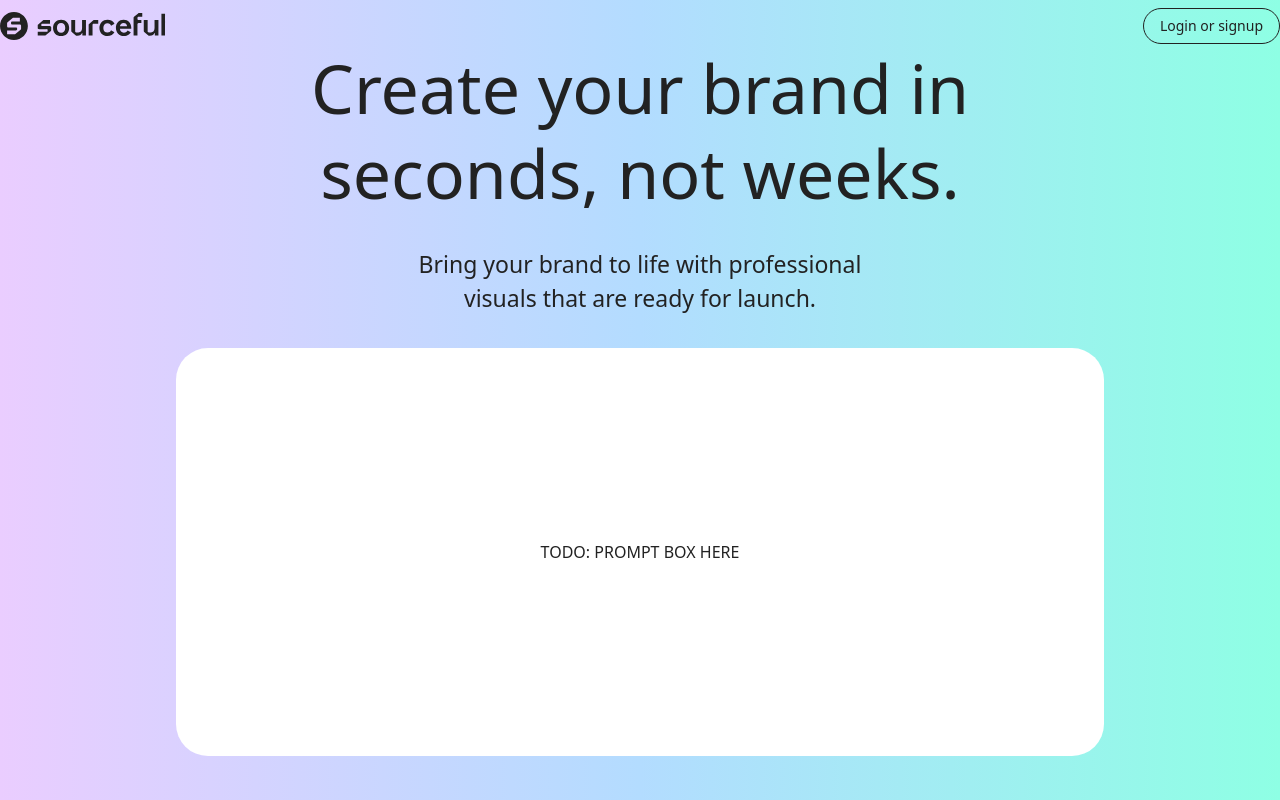
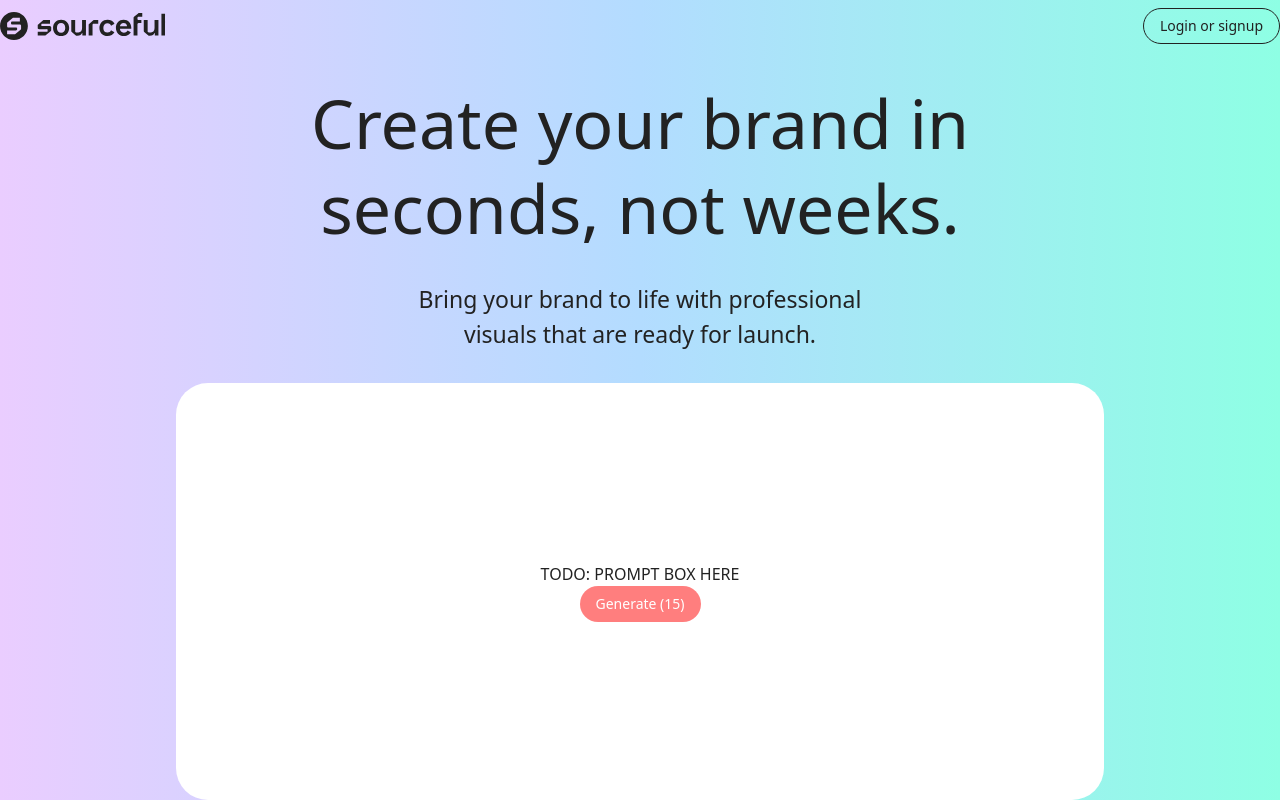
Before and after one commit to lukemoody/prompt-box, a Next.js app: page / in a window 1280 px wide. Built offline with nearby package versions, Linux system fonts and the light colour scheme; no server answers.

Commit message:
Added ability to spend credits and reduce balance.

```diff
--- a/src/app/globals.css
+++ b/src/app/globals.css
@@ -40,3 +40,16 @@
 .bg-gradient-r-violet-blue-green-subtle {
   background-image: linear-gradient(90deg, #eacdff, #b3dcff, #8effe4);
 }
+
+.btn-gradient {
+  @apply text-white font-semibold px-6 py-3 rounded-lg transition-all duration-300 ease-in-out;
+  /* default state */
+  background-image: linear-gradient(to right bottom, #8f00ff 40%, #0038ff);
+  background-size: 200% auto;
+  background-position: left center;
+}
+
+.btn-gradient:hover {
+  background-image: linear-gradient(to left top, #8f00ff 40%, #0038ff);
+  background-position: right center;
+}
--- a/src/app/login/page.tsx
+++ b/src/app/login/page.tsx
@@ -90,7 +90,7 @@
             <h1 className="text-[26px] md:text-3xl font-medium text-foreground">
               Log in or sign up in seconds
             </h1>
-            <p className="tracking-normal text-base text-ui-grey font-medium px-24">
+            <p className="tracking-normal text-base text-ui-grey font-medium p5 md:px-24">
               Welcome to Sourceful, sign in to your account..
             </p>
           </div>
@@ -109,7 +109,7 @@
                     <FormControl>
                       <Input
                         placeholder="Enter your email here..."
-                        className="h-15 rounded-2xl"
+                        className="h-15 rounded-2xl tracking-normal text-[32px]! text-center"
                         {...field}
                       />
                     </FormControl>
@@ -117,7 +117,7 @@
                   </FormItem>
                 )}
               />
-              <Button type="submit" size="lg">
+              <Button type="submit" size="lg" className="btn-gradient">
                 {isValidating && <Spinner />}
                 Login or sign up
               </Button>
--- a/src/app/page.tsx
+++ b/src/app/page.tsx
@@ -7,13 +7,13 @@
       <Header hideElements={false} />
       <div
         data-testid="landing-page"
-        className="h-screen w-full flex flex-col items-center justify-center"
+        className="h-screen w-full flex flex-col md:items-center md:justify-center pt-20"
       >
         <div className="flex flex-col items-center justify-center mx-auto max-w-[688px] w-full text-center space-y-8 mb-8">
           <h1 className="text-foreground font-space-grotesk leading-tight font-medium text-[38px] md:text-[68px]">
             Create your brand in seconds, not weeks.
           </h1>
-          <p className="tracking-normal text-[23px] font-regular px-24">
+          <p className="tracking-normal text-base md:text-[23px] font-regular px-8 md:px-24">
             Bring your brand to life with professional visuals that are ready
             for launch.
           </p>
--- a/src/components/header/index.tsx
+++ b/src/components/header/index.tsx
@@ -20,8 +20,8 @@
     <header
       data-testid="header"
       className={cn(
-        "absolute top-0 left-0 right-0 z-10 flex items-center justify-between max-w-[1408px] w-full mx-auto py-5 md:py-2 px-5 md:px-0",
-        hideElements && "max-w-full py-8! px-10! h-auto"
+        "fixed top-0 left-0 right-0 z-10 flex items-center justify-between max-w-[1408px] w-full mx-auto py-5 md:py-2 px-5 xl:px-0",
+        hideElements && "max-w-full py-5 xl:py-8! px-5 xl:px-10! h-auto"
       )}
     >
       <Link href="/">
--- a/src/components/prompt-box/index.tsx
+++ b/src/components/prompt-box/index.tsx
@@ -1,10 +1,30 @@
+"use client";
+import React from "react";
+import { useSessionStore } from "@/stores/session-store";
+import { Button } from "@/components/ui/button";
+
 export const PromptBox = () => {
+  // TODO: Testing
+  const { activeUser } = useSessionStore();
+  const { credits } = activeUser;
+  const updateCreditsBalance = useSessionStore(
+    (state) => state.updateCreditsBalance
+  );
+
+  // TODO: Add form here
+
   return (
     <div
       data-testid="prompt-box"
       className="flex flex-col items-center justify-center rounded-4xl overflow-hidden max-w-[928px] w-full mx-auto p-32 lg:py-48 bg-background"
     >
       <p>TODO: PROMPT BOX HERE</p>
+      <Button
+        onClick={() => updateCreditsBalance()}
+        disabled={credits < 20 ? true : false}
+      >
+        Generate (15)
+      </Button>
     </div>
   );
 };
--- a/src/components/sidebar/Sidebar/index.tsx
+++ b/src/components/sidebar/Sidebar/index.tsx
@@ -1,9 +1,15 @@
+"use client";
 import Image from "next/image";
 import Link from "next/link";
+import { useIsMobile } from "@/hooks/use-mobile";
 import { SidebarItem } from "@/components/sidebar/SidebarItem";
 import { NavItem } from "@/config/navigationList";
 
 export const Sidebar = ({ navigation }: { navigation: Array<NavItem> }) => {
+  const isMobile = useIsMobile();
+
+  if (isMobile) return false;
+
   return (
     <div data-testid="sidebar" className="fixed top-0 -left-3 z-10 p-6 h-full">
       <Link href="/">
--- a/src/components/toolbar/ToolbarPill/index.tsx
+++ b/src/components/toolbar/ToolbarPill/index.tsx
@@ -2,6 +2,7 @@
 import Link from "next/link";
 import { Bell, Coins, Heart } from "lucide-react";
 import { useSessionStore } from "@/stores/session-store";
+import { useIsMobile } from "@/hooks/use-mobile";
 import { ToolbarPopover } from "@/components/toolbar/ToolbarPopover";
 import {
   Card,
@@ -14,9 +15,14 @@
 import { Spinner } from "@/components/ui/spinner";
 import { LogoutButton } from "@/components/auth/logout-button";
 
+// TODO: Need mobile state for this. Will be different so maybe seperate component?
+
 export const ToolbarPill = () => {
+  const isMobile = useIsMobile();
   const { activeUser } = useSessionStore();
   const { credits, username } = activeUser;
+
+  if (isMobile) return false;
 
   return (
     <div className="fixed top-6 right-8 flex items-center justify-between py-2 px-4 z-20 w-[200px] bg-background/80 rounded-full">
--- a/src/components/ui/button.tsx
+++ b/src/components/ui/button.tsx
@@ -5,7 +5,7 @@
 import { cn } from "@/lib/utils";
 
 const buttonVariants = cva(
-  "inline-flex items-center justify-center gap-2 whitespace-nowrap rounded-md text-sm font-medium transition-all disabled:pointer-events-none disabled:opacity-50 [&_svg]:pointer-events-none [&_svg:not([class*='size-'])]:size-4 shrink-0 [&_svg]:shrink-0 outline-none focus-visible:border-ring focus-visible:ring-ring/50 focus-visible:ring-[3px] aria-invalid:ring-destructive/20 dark:aria-invalid:ring-destructive/40 aria-invalid:border-destructive",
+  "inline-flex items-center justify-center gap-2 whitespace-nowrap rounded-md text-sm font-medium transition-all disabled:pointer-events-none disabled:opacity-50 [&_svg]:pointer-events-none [&_svg:not([class*='size-'])]:size-4 shrink-0 [&_svg]:shrink-0 outline-none focus-visible:border-ring focus-visible:ring-ring/50 focus-visible:ring-[3px] aria-invalid:ring-destructive/20 dark:aria-invalid:ring-destructive/40 aria-invalid:border-destructive cursor-pointer",
   {
     variants: {
       variant: {
@@ -24,7 +24,7 @@
       size: {
         default: "h-9 px-4 py-2 has-[>svg]:px-3",
         sm: "h-8 rounded-md gap-1.5 px-3 has-[>svg]:px-2.5",
-        lg: "h-12 rounded-full px-6 has-[>svg]:px-4",
+        lg: "h-12 rounded-full px-6 has-[>svg]:px-4 max-w-[300px] w-full",
         icon: "size-9",
         "icon-sm": "size-8",
         "icon-lg": "size-10",
--- /dev/null
+++ b/src/hooks/use-mobile.tsx
@@ -0,0 +1,24 @@
+import * as React from "react";
+
+const MOBILE_BREAKPOINT = 1024;
+
+export function useIsMobile() {
+  const [isMobile, setIsMobile] = React.useState<boolean | undefined>(
+    undefined
+  );
+
+  React.useEffect(() => {
+    // Only run on client side
+    if (typeof window === "undefined") return;
+
+    const mql = window.matchMedia(`(max-width: ${MOBILE_BREAKPOINT - 1}px)`);
+    const onChange = () => {
+      setIsMobile(window.innerWidth < MOBILE_BREAKPOINT);
+    };
+    mql.addEventListener("change", onChange);
+    setIsMobile(window.innerWidth < MOBILE_BREAKPOINT);
+    return () => mql.removeEventListener("change", onChange);
+  }, []);
+
+  return !!isMobile;
+}
--- a/src/mock-data/users-db.json
+++ b/src/mock-data/users-db.json
@@ -15,6 +15,6 @@
     "id": 3,
     "name": "Mary Jane",
     "email": "mj@aol.com",
-    "credits": 70
+    "credits": 10
   }
 ]
--- a/src/stores/session-store.ts
+++ b/src/stores/session-store.ts
@@ -1,7 +1,7 @@
 import { create } from "zustand";
 import { devtools, persist, createJSONStorage } from "zustand/middleware";
 
-interface AuthStoreType {
+interface SessionStoreType {
   activeUser: {
     credits: number;
     isAuthenticatied: boolean;
@@ -10,12 +10,12 @@
   setAuthenticatied: (auth: boolean) => void;
   setProfile: (value: string) => void;
   setAvailableCredits: (value: number) => void;
-  // TODO: Update credits func
+  updateCreditsBalance: () => void;
   getAuthentication: () => boolean;
   clearSession: () => void;
 }
 
-export const useSessionStore = create<AuthStoreType>()(
+export const useSessionStore = create<SessionStoreType>()(
   persist(
     devtools(
       (set) => ({
@@ -47,6 +47,17 @@
             }),
             undefined,
             "session/setAvailableCredits"
+          ),
+        updateCreditsBalance: () =>
+          set(
+            (state) => ({
+              activeUser: {
+                ...state.activeUser,
+                credits: state.activeUser.credits - 15,
+              },
+            }),
+            undefined,
+            "session/updateCreditsBalance"
           ),
         getAuthentication: () => {
           if (typeof window === "undefined") return false;
```
